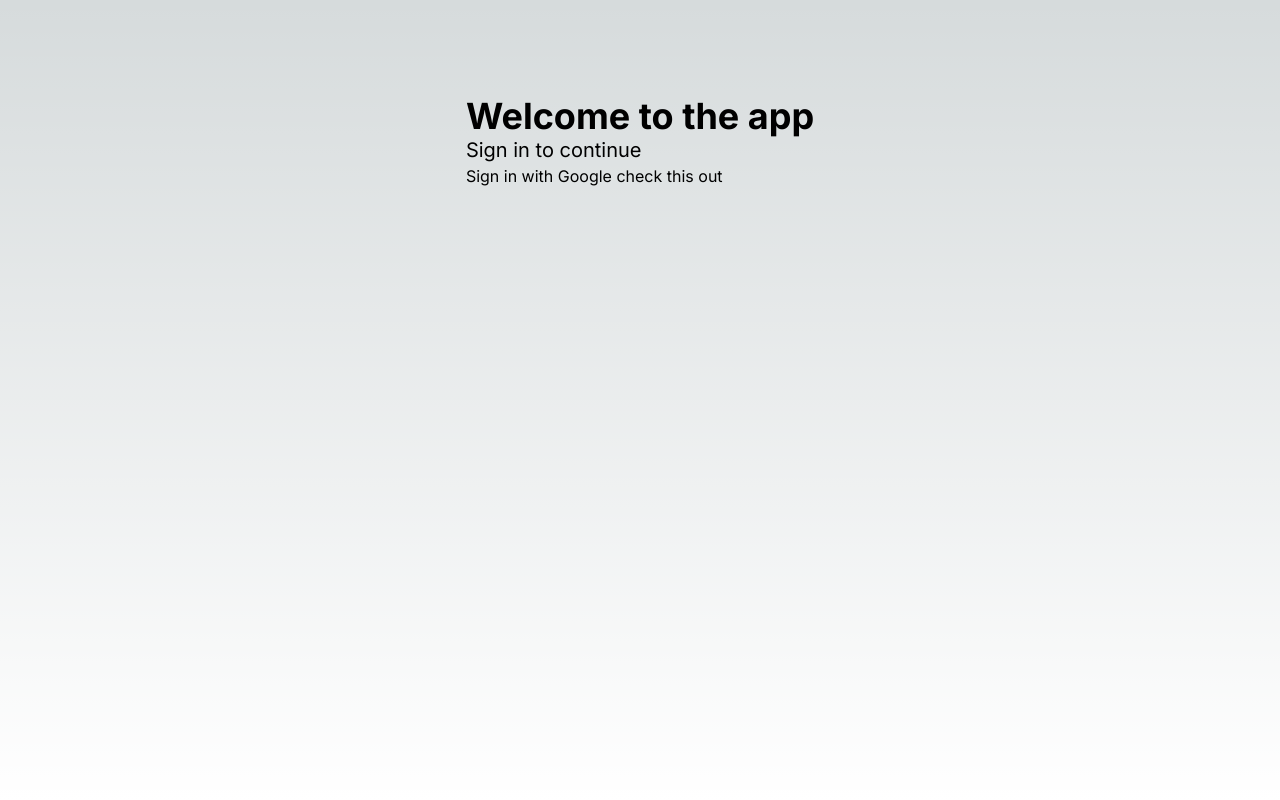
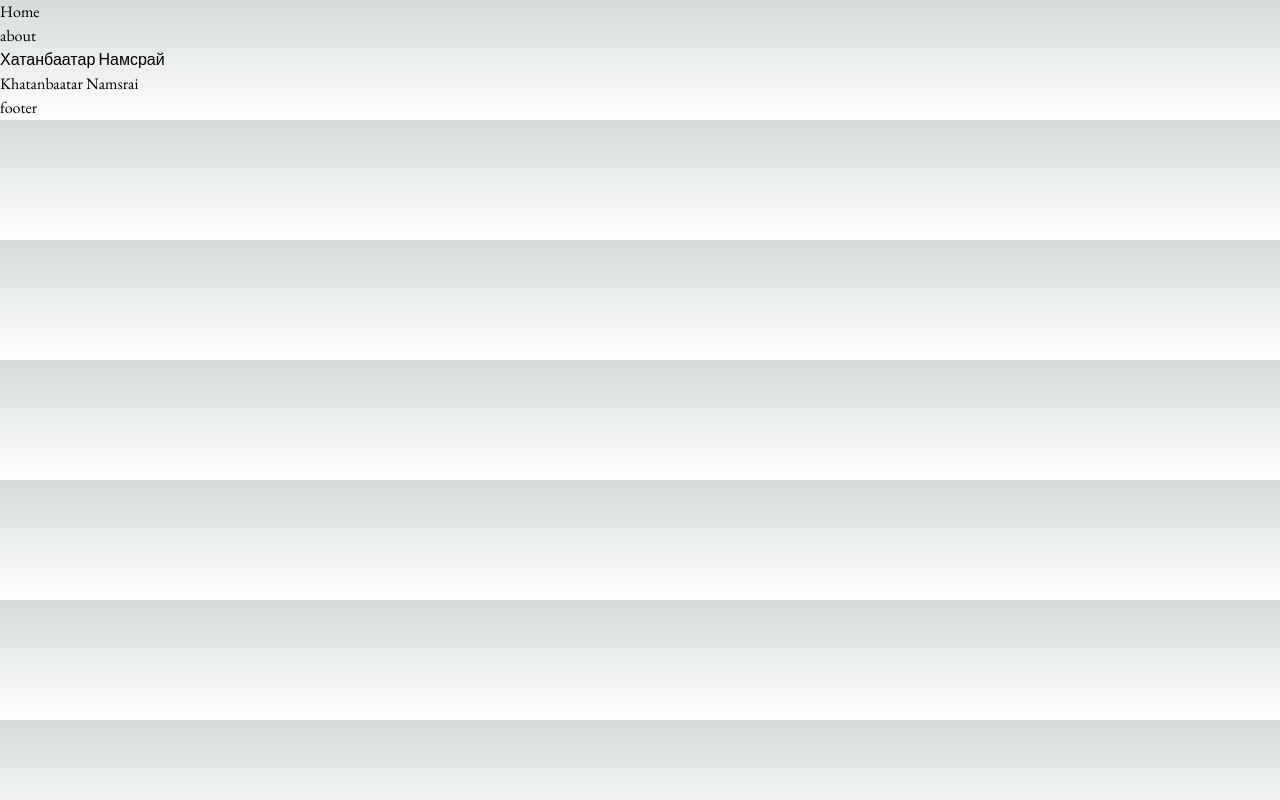
Before and after one commit to Your-Gym-Bro/coaching_web, a Next.js app: page / in a window 1280 px wide. Built offline with nearby package versions, Linux system fonts and the light colour scheme.

Commit message:
states added

```diff
--- /dev/null
+++ b/src/app/about/loading.tsx
@@ -0,0 +1,7 @@
+
+
+export default function Loading() {
+    return (
+        <div>Loading....</div>
+    );
+}
--- /dev/null
+++ b/src/app/about/page.tsx
@@ -0,0 +1,10 @@
+
+
+export default function About() {
+    return (
+        // <div className="flex min-h-full flex-1 flex-col justify-center px-6 py-12 lg:px-8">
+        <div className="flex min-h-full flex-1 flex-col justify-center px-6 py-12 lg:px-8 " color="red">
+            <h1 color="white">about</h1>
+        </div>
+    );
+}
--- a/src/app/layout.tsx
+++ b/src/app/layout.tsx
@@ -1,7 +1,11 @@
 import './globals.css'
-import { Inter } from 'next/font/google'
+import { EB_Garamond } from 'next/font/google'
 
-const inter = Inter({ subsets: ['latin'] })
+const eb_garamond = EB_Garamond({
+  weight: ["400", "700"],
+  subsets: ['latin'],
+  variable: '--font-eb-garamond',
+})
 
 export const metadata = {
   title: 'Namsrai Khatanbaatar',
@@ -14,8 +18,25 @@ export default function RootLayout({
   children: React.ReactNode
 }) {
   return (
-    <html lang="en">
-      <body className={inter.className}>{children}</body>
+    <html lang="eng">
+
+      <body className={`${eb_garamond.className}`}>
+        <nav>
+          <ul>
+            <li>
+              <a href="/">Home</a>
+            </li>
+            <li>
+              <a href="/about">about</a>
+            </li>
+          </ul>
+        </nav>
+        {children}
+        <footer>
+          <p>footer</p>
+        </footer>
+      </body>
+
     </html>
   )
 }
--- a/src/app/page.tsx
+++ b/src/app/page.tsx
@@ -1,31 +1,13 @@
-'use client';
-import React, { useEffect, useState } from "react";
+
 
 export default function Home() {
-  const [user, setUser] = useState(null);
-  const [loading, setLoading] = useState(false);
-  if (loading) {
-    return <div>Loading...</div>;
-  }
-
   return (
-    <main className="flex min-h-screen flex-col items-center justify-between p-24">
-      <div className="center">
-        <h1 className="text-4xl font-bold">Welcome to the app</h1>
-        <p className="text-xl">Sign in to continue</p>
-        <div color="red" className="flex flex-1">
-          {/* draw 100w x 100h red box*/}
-          <div className="w-100 h-100 bg-red-500"></div>
-        </div>
-        <button onClick={handleSignIn}>
-          {user ? `Signed in as ` : "Sign in with Google check this out"}
-        </button>
+    <main >
+      <div>
+        <h1 className="">Хатанбаатар Намсрай</h1>
       </div>
+      <h2 >Khatanbaatar Namsrai</h2>
     </main>
-
   );
 
-  async function handleSignIn() {
-    console.log("signing in");
-  }
 }
--- a/tailwind.config.js
+++ b/tailwind.config.js
@@ -12,6 +12,9 @@ module.exports = {
         'gradient-conic':
           'conic-gradient(from 180deg at 50% 50%, var(--tw-gradient-stops))',
       },
+      fontFamily:{
+        eb_garamond: ["var(--font-eb-garamond)"],
+      }
     },
   },
   plugins: [],
```
Also changed, not shown: src/app/login/page.tsx (renamed from src/app/auth/page.tsx, +3 -1 lines).
